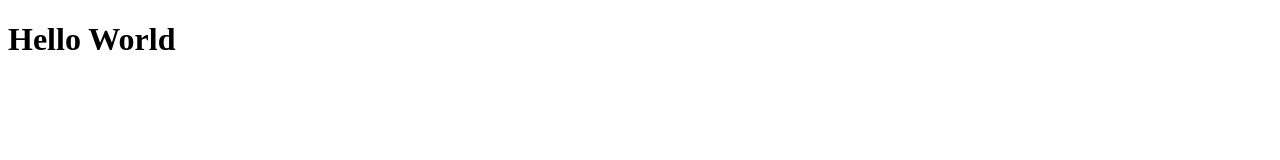
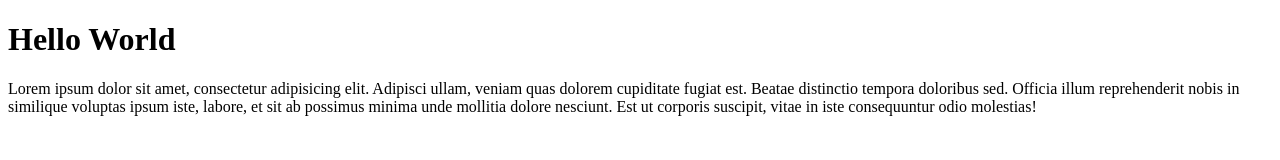
Before and after one commit to Oluwafemi-John1/SQI-Mart, a plain HTML site: page index.html in a window 1280 px wide. Drawn offline with Linux system fonts and the light colour scheme.

Commit message:
I edited index

```diff
--- a/index.html
+++ b/index.html
@@ -8,5 +8,6 @@
 </head>
 <body>
     <h1>Hello World</h1>
+    <p>Lorem ipsum dolor sit amet, consectetur adipisicing elit. Adipisci ullam, veniam quas dolorem cupiditate fugiat est. Beatae distinctio tempora doloribus sed. Officia illum reprehenderit nobis in similique voluptas ipsum iste, labore, et sit ab possimus minima unde mollitia dolore nesciunt. Est ut corporis suscipit, vitae in iste consequuntur odio molestias!</p>
 </body>
 </html>
```
